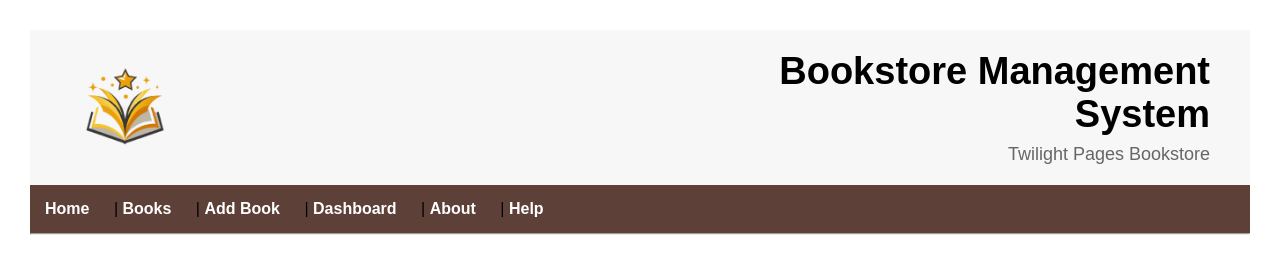
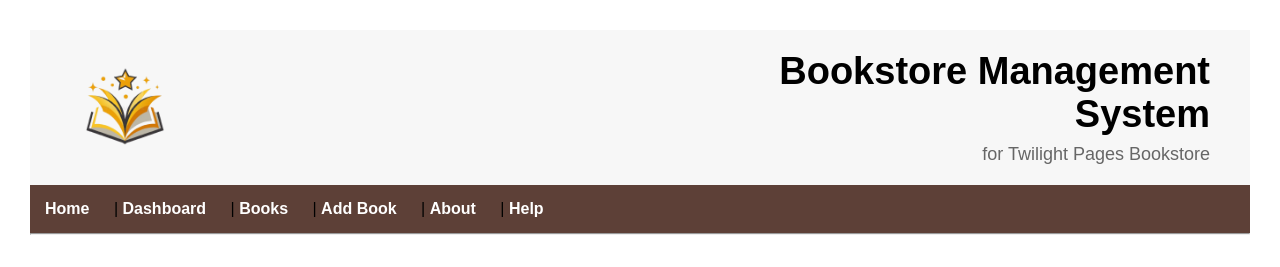
Before and after one commit to UBSITBrettBagleo/bookstore-management-system, an Angular app: page / in a window 1280 px wide. Shown: the top 267 px of the page. Built offline with nearby package versions, Linux system fonts and the light colour scheme.

Commit message:
Added dashboard and other navigation routes

```diff
--- a/src/app/app.html
+++ b/src/app/app.html
@@ -13,37 +13,21 @@
 
         <h1>Bookstore Management System</h1>
 
-        <p>Twilight Pages Bookstore</p>
+        <p>for Twilight Pages Bookstore</p>
 
     </div>
 
 </header>
 
 <nav>
+  <a routerLink="/">Home</a> |
+  <a routerLink="/dashboard">Dashboard</a> |
+  <a routerLink="/books">Books</a> |
+  <a routerLink="/add-book">Add Book</a> |
+  <a routerLink="/about">About</a> |
+  <a routerLink="/help">Help</a>
+</nav>
 
-    <a routerLink="/">Home</a>
-
-    |
-
-    <a routerLink="/books">Books</a>
-
-    |
-
-    <a routerLink="/add-book">Add Book</a>
-
-    |
-
-    <a routerLink="/dashboard">Dashboard</a>
-
-    |
-
-    <a routerLink="/about">About</a>
-
-    |
-
-    <a routerLink="/help">Help</a>
-
-</nav>
 
 <hr>
 
```
Also changed, not shown: src/app/app.routes.ts (+16 -2 lines).
